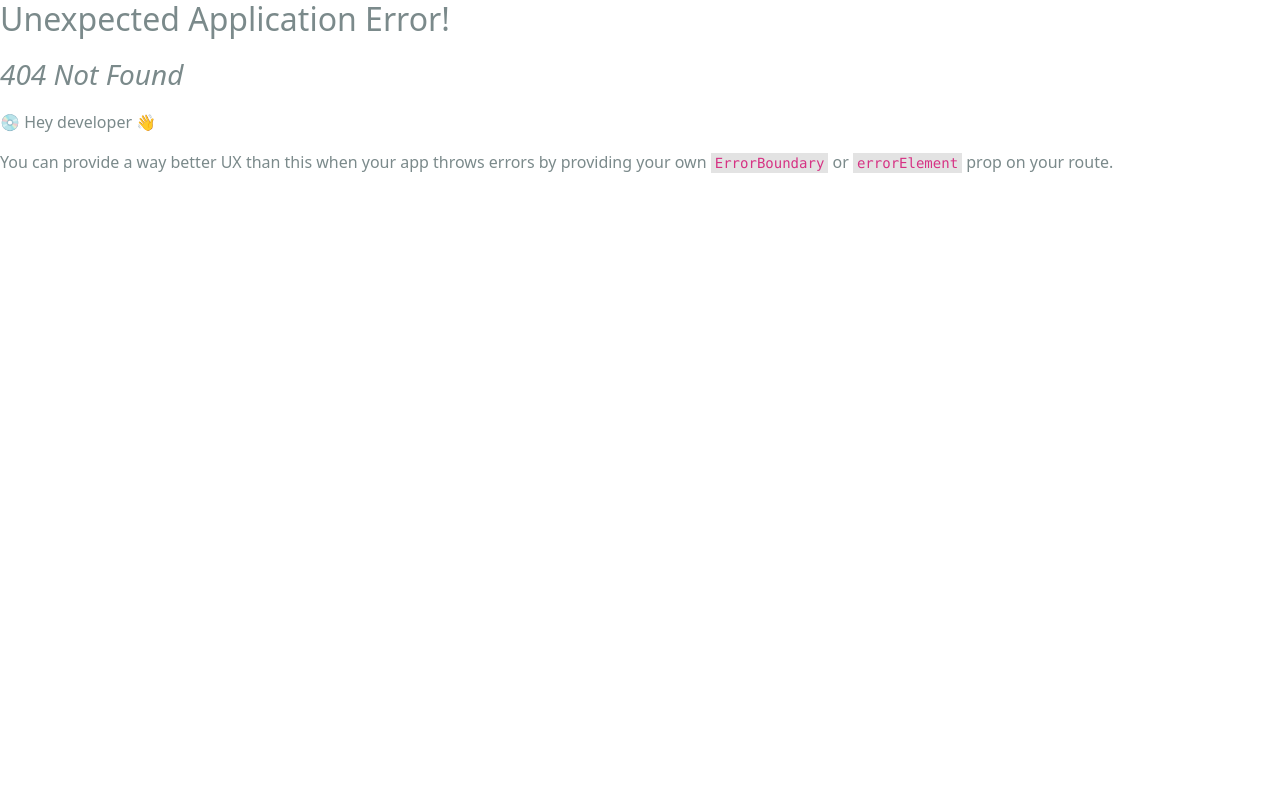
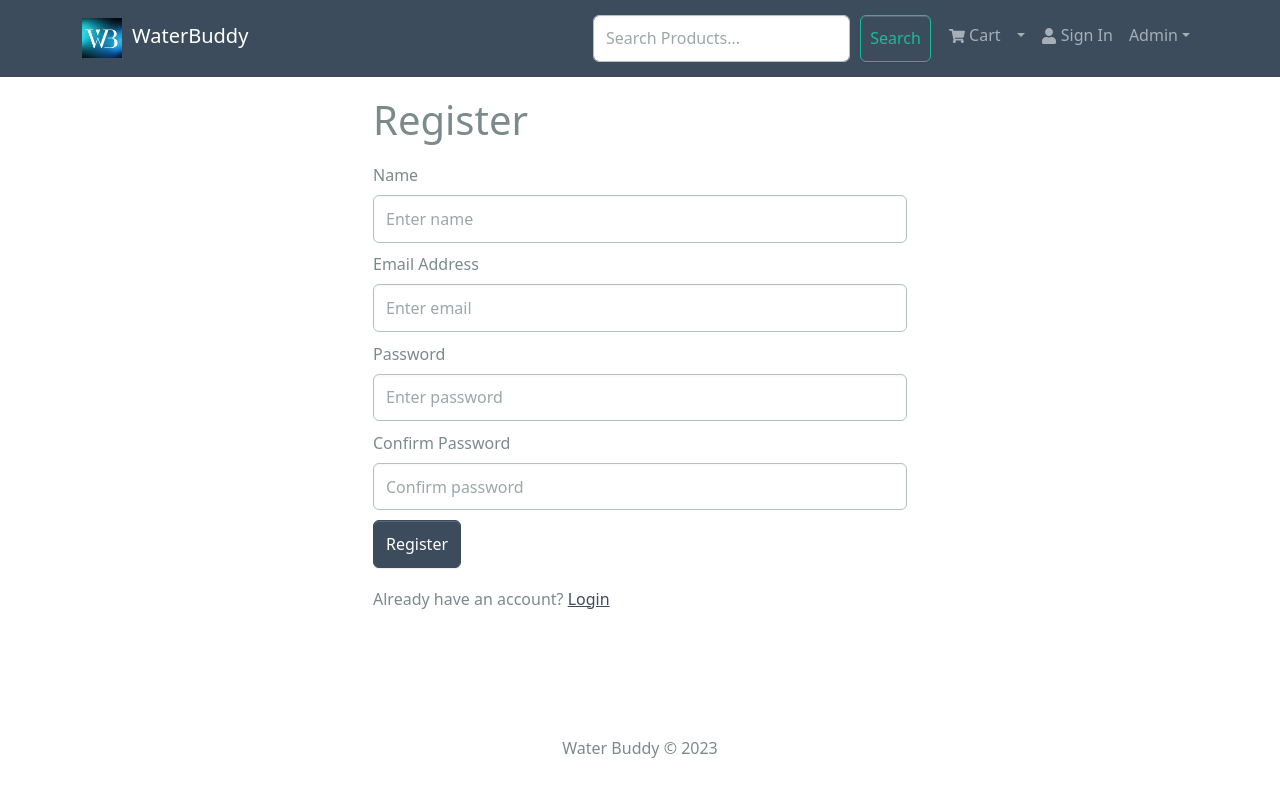
Before and after one commit to devSAK/Pizza-Buddy, a React (Create React App) app in the folder frontend/: page /register in a window 1280 px wide. Before the commit this address had no page. Shown: the top 796 px of the page. Built offline with nearby package versions, Linux system fonts and the light colour scheme.

Commit message:
Added RegisterScreen Component

```diff
--- a/frontend/src/index.js
+++ b/frontend/src/index.js
@@ -18,6 +18,7 @@
 import HomeScreen from "./screens/HomeScreen";
 import store from "./store";
 import LoginScreen from "./screens/LoginScreen";
+import RegisterScreen from "./screens/RegisterScreen";
 
 const router = createBrowserRouter(
   createRoutesFromElements(
@@ -30,6 +31,7 @@
         element={<HomeScreen />}
       />
       <Route path="/login" element={<LoginScreen />} />
+      <Route path="/register" element={<RegisterScreen />} />
     </Route>
   )
 );
--- /dev/null
+++ b/frontend/src/screens/RegisterScreen.js
@@ -0,0 +1,113 @@
+import { useState, useEffect } from "react";
+import { Link, useLocation, useNavigate } from "react-router-dom";
+import { Form, Button, Row, Col } from "react-bootstrap";
+import { useDispatch, useSelector } from "react-redux";
+import Loader from "../components/Loader";
+import FormContainer from "../components/FormContainer";
+
+import { useRegisterMutation } from "../slices/usersApiSlice";
+import { setCredentials } from "../slices/authSlice";
+import { toast } from "react-toastify";
+
+const RegisterScreen = () => {
+  const [name, setName] = useState("");
+  const [email, setEmail] = useState("");
+  const [password, setPassword] = useState("");
+  const [confirmPassword, setConfirmPassword] = useState("");
+
+  const dispatch = useDispatch();
+  const navigate = useNavigate();
+
+  const [register, { isLoading }] = useRegisterMutation();
+
+  const { userInfo } = useSelector((state) => state.auth);
+
+  const { search } = useLocation();
+  const sp = new URLSearchParams(search);
+  const redirect = sp.get("redirect") || "/";
+
+  useEffect(() => {
+    if (userInfo) {
+      navigate(redirect);
+    }
+  }, [navigate, redirect, userInfo]);
+
+  const submitHandler = async (e) => {
+    e.preventDefault();
+
+    if (password !== confirmPassword) {
+      toast.error("Passwords do not match");
+    } else {
+      try {
+        const res = await register({ name, email, password }).unwrap();
+        dispatch(setCredentials({ ...res }));
+        navigate(redirect);
+      } catch (err) {
+        toast.error(err?.data?.message || err.error);
+      }
+    }
+  };
+
+  return (
+    <FormContainer>
+      <h1>Register</h1>
+      <Form onSubmit={submitHandler}>
+        <Form.Group className="my-2" controlId="name">
+          <Form.Label>Name</Form.Label>
+          <Form.Control
+            type="name"
+            placeholder="Enter name"
+            value={name}
+            onChange={(e) => setName(e.target.value)}
+          ></Form.Control>
+        </Form.Group>
+
+        <Form.Group className="my-2" controlId="email">
+          <Form.Label>Email Address</Form.Label>
+          <Form.Control
+            type="email"
+            placeholder="Enter email"
+            value={email}
+            onChange={(e) => setEmail(e.target.value)}
+          ></Form.Control>
+        </Form.Group>
+
+        <Form.Group className="my-2" controlId="password">
+          <Form.Label>Password</Form.Label>
+          <Form.Control
+            type="password"
+            placeholder="Enter password"
+            value={password}
+            onChange={(e) => setPassword(e.target.value)}
+          ></Form.Control>
+        </Form.Group>
+        <Form.Group className="my-2" controlId="confirmPassword">
+          <Form.Label>Confirm Password</Form.Label>
+          <Form.Control
+            type="password"
+            placeholder="Confirm password"
+            value={confirmPassword}
+            onChange={(e) => setConfirmPassword(e.target.value)}
+          ></Form.Control>
+        </Form.Group>
+
+        <Button disabled={isLoading} type="submit" variant="primary">
+          Register
+        </Button>
+
+        {isLoading && <Loader />}
+      </Form>
+
+      <Row className="py-3">
+        <Col>
+          Already have an account?{" "}
+          <Link to={redirect ? `/login?redirect=${redirect}` : "/login"}>
+            Login
+          </Link>
+        </Col>
+      </Row>
+    </FormContainer>
+  );
+};
+
+export default RegisterScreen;
```
